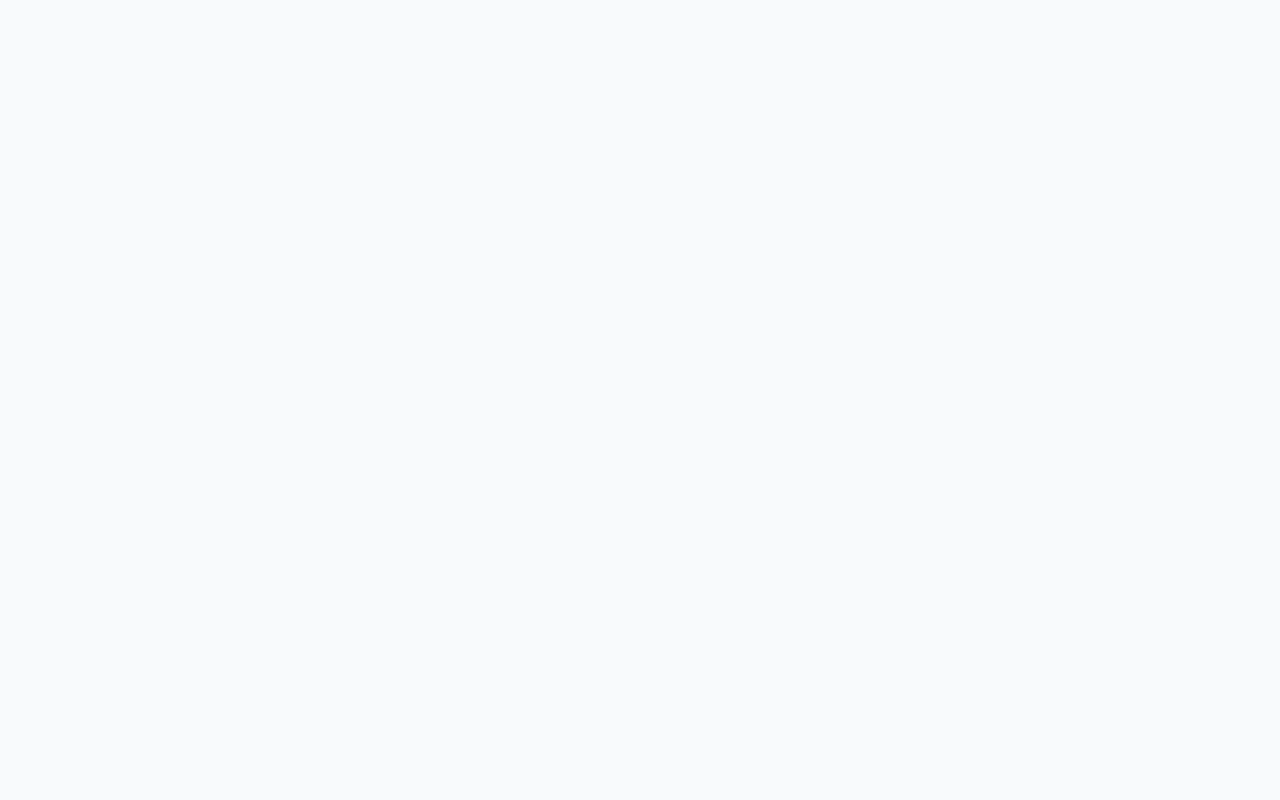
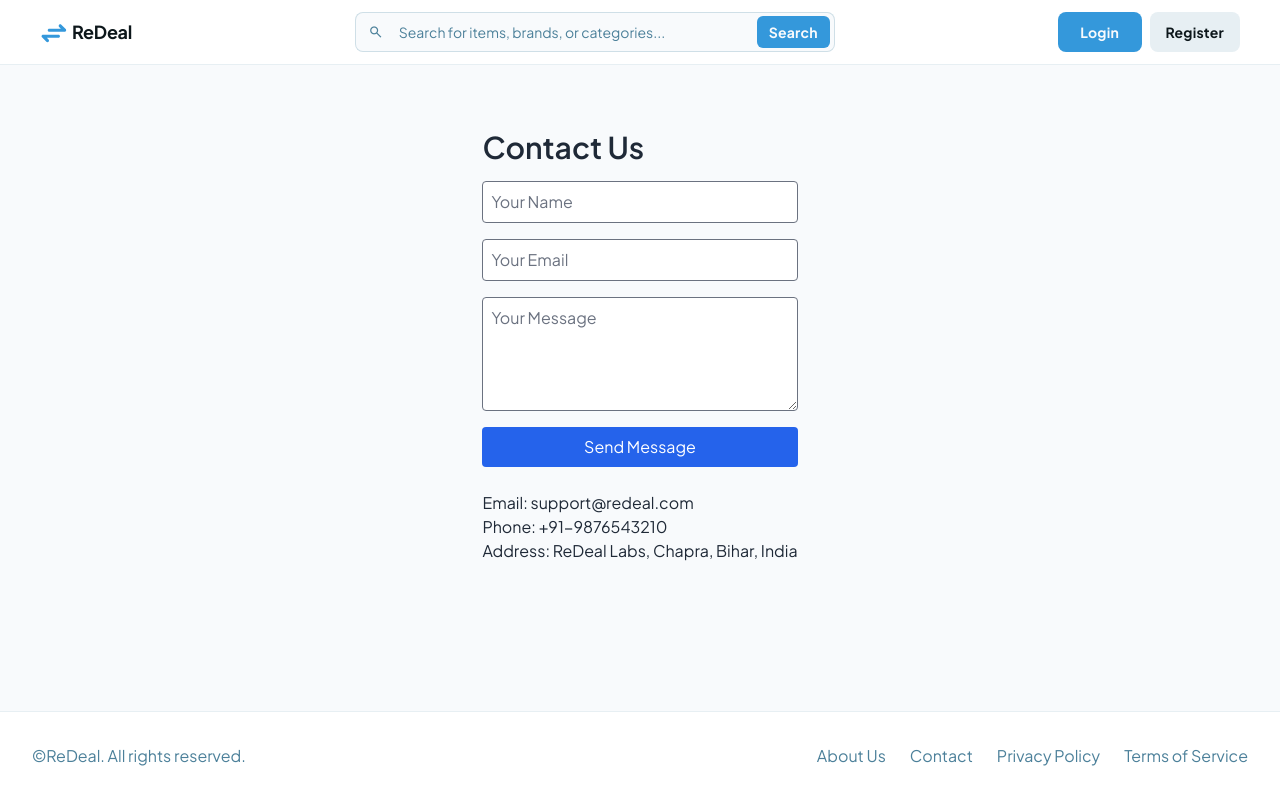
Before and after one commit to arp2006/rebuy, a React (Vite) app in the folder frontend/: page /contact in a window 1280 px wide. Before the commit this address had no page. Built offline with nearby package versions, Linux system fonts and the light colour scheme.

Commit message:
static landing pages

```diff
--- a/frontend/src/App.jsx
+++ b/frontend/src/App.jsx
@@ -8,6 +8,10 @@ import Create from "./pages/Create";
 import Account from "./pages/Account";
 import Success from "./pages/Success";
 import Sidebar from './components/Sidebar';
+import AboutUs from './pages/AboutUs';
+import Contact from './pages/Contact';
+import Privacy from './pages/Privacy';
+import Tos from './pages/Tos';
 
 function App() {
   return (
@@ -21,6 +25,10 @@ function App() {
           <Route path="/create" element={<Create />} />
           <Route path="/account" element={<Account />} />
           <Route path="/success" element={<Success />} />
+          <Route path="/about" element={<AboutUs />} />
+          <Route path="/tos" element={<Tos />} />
+          <Route path="/contact" element={<Contact />} />
+          <Route path="/privacypolicy" element={<Privacy />} />
         </Route>
       </Routes>
     </BrowserRouter>
--- a/frontend/src/components/Footer.jsx
+++ b/frontend/src/components/Footer.jsx
@@ -6,10 +6,10 @@ function Footer() {
       <div className="max-w-7xl mx-auto py-8 px-4 sm:px-6 lg:px-8">
         <div className="md:flex md:items-center md:justify-between">
           <div className="flex justify-center space-x-6 md:order-2">
-            <a className="text-[#4c809a] hover:text-[#0d171b]" href="#">About Us</a>
-            <a className="text-[#4c809a] hover:text-[#0d171b]" href="#">Contact</a>
-            <a className="text-[#4c809a] hover:text-[#0d171b]" href="#">Privacy Policy</a>
-            <a className="text-[#4c809a] hover:text-[#0d171b]" href="#">Terms of Service</a>
+            <a className="text-[#4c809a] hover:text-[#0d171b]" href="/about">About Us</a>
+            <a className="text-[#4c809a] hover:text-[#0d171b]" href="/contact">Contact</a>
+            <a className="text-[#4c809a] hover:text-[#0d171b]" href="/privacypolicy">Privacy Policy</a>
+            <a className="text-[#4c809a] hover:text-[#0d171b]" href="/tos">Terms of Service</a>
           </div>
           <div className="mt-8 md:mt-0 md:order-1">
             <p className="text-center text-base text-[#4c809a]">©ReDeal. All rights reserved.</p>
--- /dev/null
+++ b/frontend/src/pages/AboutUs.jsx
@@ -0,0 +1,23 @@
+import React from "react";
+
+function AboutUs() {
+  return (
+    <div className="p-8 max-w-4xl mx-auto text-gray-800">
+      <h1 className="text-3xl font-semibold mb-4">About Us</h1>
+      <p className="mb-3">
+        Welcome to <span className="font-medium">ReDeal</span> — a modern online
+        marketplace built to connect local buyers and sellers effortlessly.
+      </p>
+      <p className="mb-3">
+        Our mission is to provide a secure, intuitive, and sustainable
+        environment for people to trade pre-owned goods within their communities.
+      </p>
+      <p className="mb-3">
+        ReDeal was developed to promote reusability, reduce waste, and empower
+        small local sellers through a simple and efficient platform.
+      </p>
+    </div>
+  );
+}
+
+export default AboutUs;
--- /dev/null
+++ b/frontend/src/pages/Contact.jsx
@@ -0,0 +1,59 @@
+import React, { useState } from "react";
+
+function Contact() {
+  const [formData, setFormData] = useState({ name: "", email: "", message: "" });
+
+  const handleChange = (e) => {
+    setFormData({ ...formData, [e.target.name]: e.target.value });
+  };
+
+  const handleSubmit = (e) => {
+    e.preventDefault();
+    alert("Message sent successfully!");
+  };
+
+  return (
+    <div className="p-8 max-w-xl mx-auto text-gray-800">
+      <h1 className="text-3xl font-semibold mb-4">Contact Us</h1>
+      <form onSubmit={handleSubmit} className="flex flex-col gap-4">
+        <input
+          name="name"
+          type="text"
+          placeholder="Your Name"
+          value={formData.name}
+          onChange={handleChange}
+          className="p-2 border rounded"
+          required
+        />
+        <input
+          name="email"
+          type="email"
+          placeholder="Your Email"
+          value={formData.email}
+          onChange={handleChange}
+          className="p-2 border rounded"
+          required
+        />
+        <textarea
+          name="message"
+          placeholder="Your Message"
+          value={formData.message}
+          onChange={handleChange}
+          rows="4"
+          className="p-2 border rounded"
+          required
+        />
+        <button type="submit" className="bg-blue-600 text-white p-2 rounded hover:bg-blue-700">
+          Send Message
+        </button>
+      </form>
+      <div className="mt-6">
+        <p>Email: support@redeal.com</p>
+        <p>Phone: +91-9876543210</p>
+        <p>Address: ReDeal Labs, Chapra, Bihar, India</p>
+      </div>
+    </div>
+  );
+}
+
+export default Contact;
--- /dev/null
+++ b/frontend/src/pages/Privacy.jsx
@@ -0,0 +1,21 @@
+import React from "react";
+
+function Privacy() {
+  return (
+    <div className="p-8 max-w-4xl mx-auto text-gray-800">
+      <h1 className="text-3xl font-semibold mb-4">Privacy Policy</h1>
+      <p className="mb-3">
+        ReDeal values your privacy. This policy outlines how we collect, use, and protect your personal information.
+      </p>
+      <p className="mb-3">
+        We collect basic information such as your name and email for account management and communication.
+        Your data is stored securely and never shared with third parties without consent.
+      </p>
+      <p>
+        You can request data deletion, updates, or opt out of communications at any time by contacting us directly.
+      </p>
+    </div>
+  );
+}
+
+export default Privacy;
--- a/frontend/src/pages/Product.jsx
+++ b/frontend/src/pages/Product.jsx
@@ -1,6 +1,6 @@
 import React from "react";
 
-function Product() {
+function Product(props) {
   return (
     <div>
       <div className="flex flex-wrap gap-2 mb-6">
--- /dev/null
+++ b/frontend/src/pages/Tos.jsx
@@ -0,0 +1,27 @@
+import React from "react";
+
+function Tos() {
+  return (
+    <div className="p-8 max-w-4xl mx-auto text-gray-800">
+      <h1 className="text-3xl font-semibold mb-4">Terms of Service</h1>
+      <p className="mb-3">
+        By using ReDeal, you agree to these terms. Users must provide accurate
+        information and maintain respect within the platform.
+      </p>
+      <p className="mb-3">
+        Posting fraudulent or inappropriate content is prohibited and may
+        result in account suspension or removal.
+      </p>
+      <p className="mb-3">
+        ReDeal serves as an intermediary between buyers and sellers. We do not
+        hold ownership of listed items or mediate transactions directly.
+      </p>
+      <p>
+        Continued use of our services implies acceptance of updated terms and
+        policies available on this page.
+      </p>
+    </div>
+  );
+}
+
+export default Tos;
```
